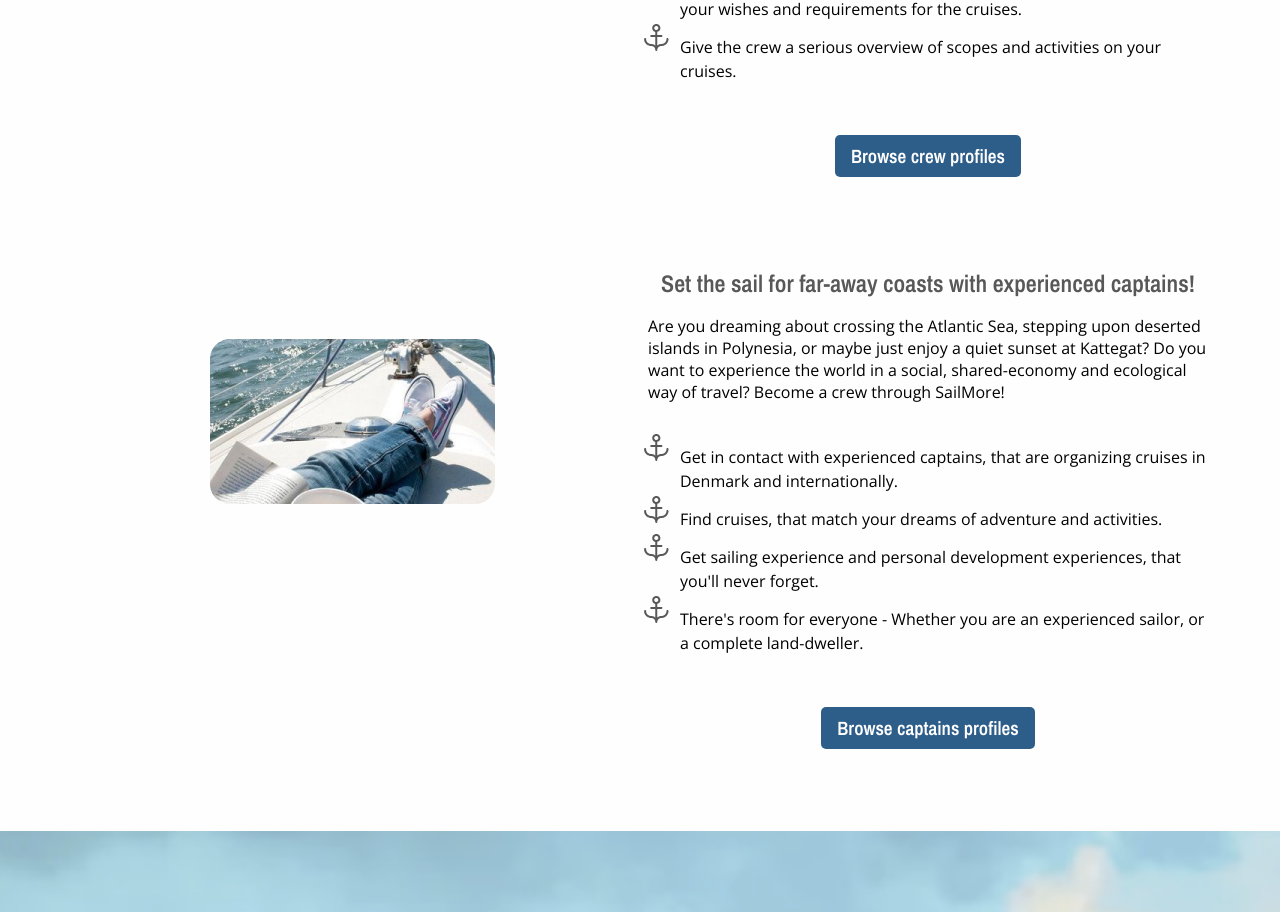
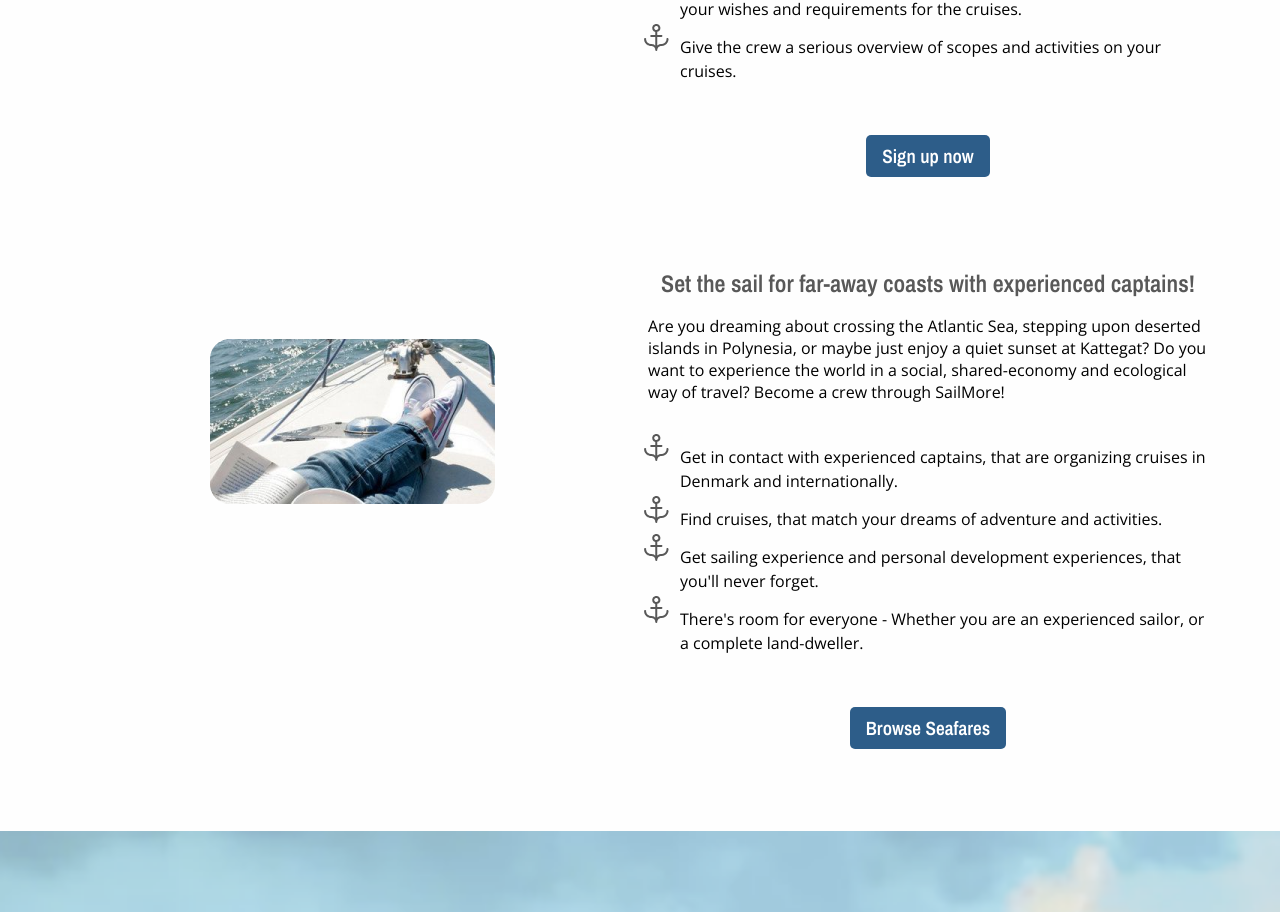
Before and after one commit to soswind/final-project-smooth-sailing-solutions, a React (Vite) app: page / in a window 1280 px wide. Shown: the part 1197-2109 px from the top of the page. Built offline with nearby package versions, Linux system fonts and the light colour scheme.

Commit message:
Change links on front page

```diff
--- a/src/components/Landingpage.jsx
+++ b/src/components/Landingpage.jsx
@@ -21,7 +21,7 @@ export default function Landingpage() {
                 <li>Explore the crew profiles, and make your own choice of exactly who fits your wishes and requirements for the cruises.</li>
                 <li>Give the crew a serious overview of scopes and activities on your cruises.</li>
             </ul>
-            <a className="button-link" href="/findcrew.hmtl"><button className="crew-profiles-button" type="button">Browse crew profiles</button></a></div>
+            <a className="button-link" href="/signup"><button className="crew-profiles-button" type="button">Sign up now</button></a></div>
             </section>
            <section className="captainprofiles">
             <img className="fordaek-image" src={fordaek}></img>
@@ -35,7 +35,7 @@ export default function Landingpage() {
                 <li>Get sailing experience and personal development experiences, that you'll never forget.</li>
                 <li>There's room for everyone - Whether you are an experienced sailor, or a complete land-dweller.</li>
             </ul>
-            <button className="captain-button" type="button">Browse captains profiles</button></div>
+            <a href="/seafares"><button className="captain-button" type="button">Browse Seafares</button></a></div>
             </section>
             </section>
             <div className="section-image">
```
